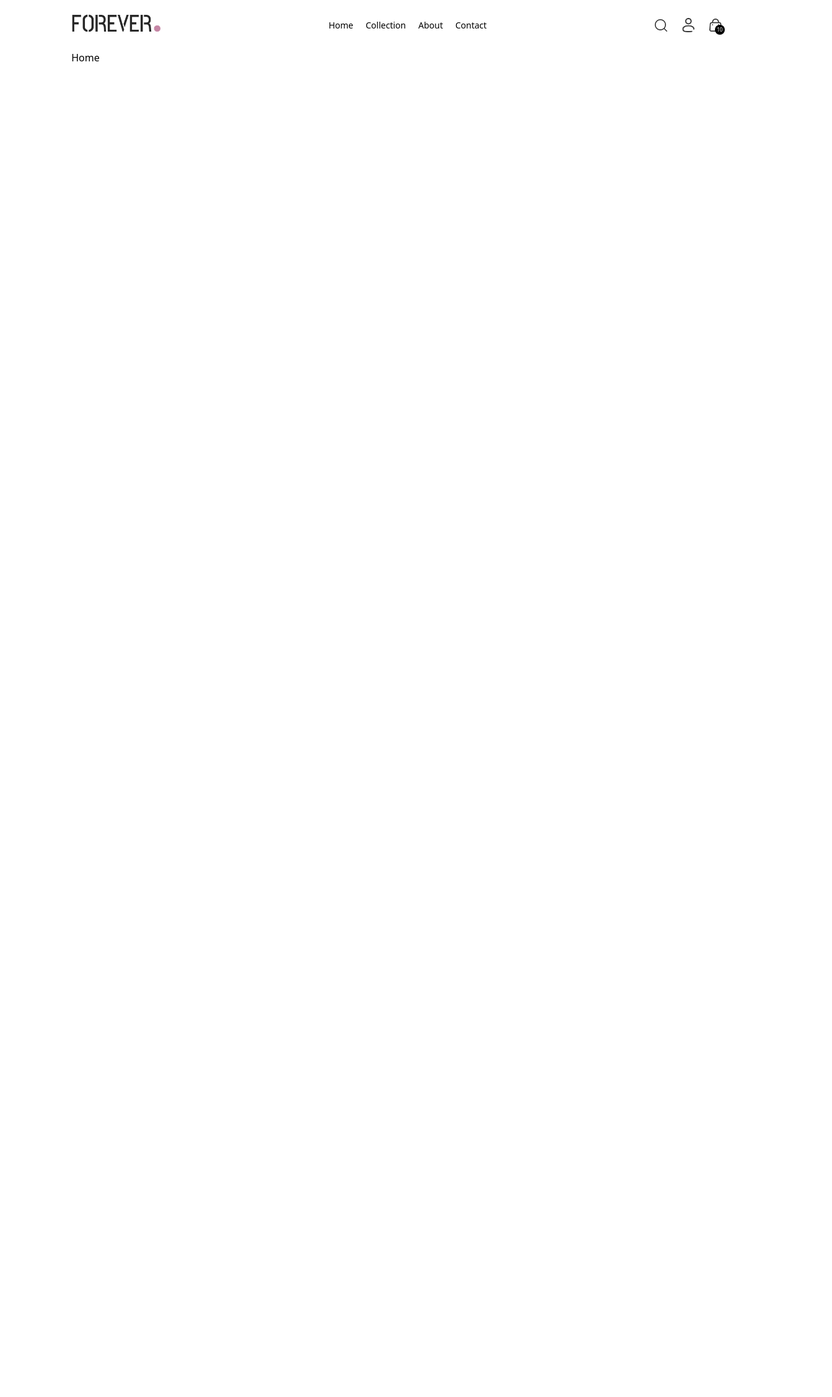
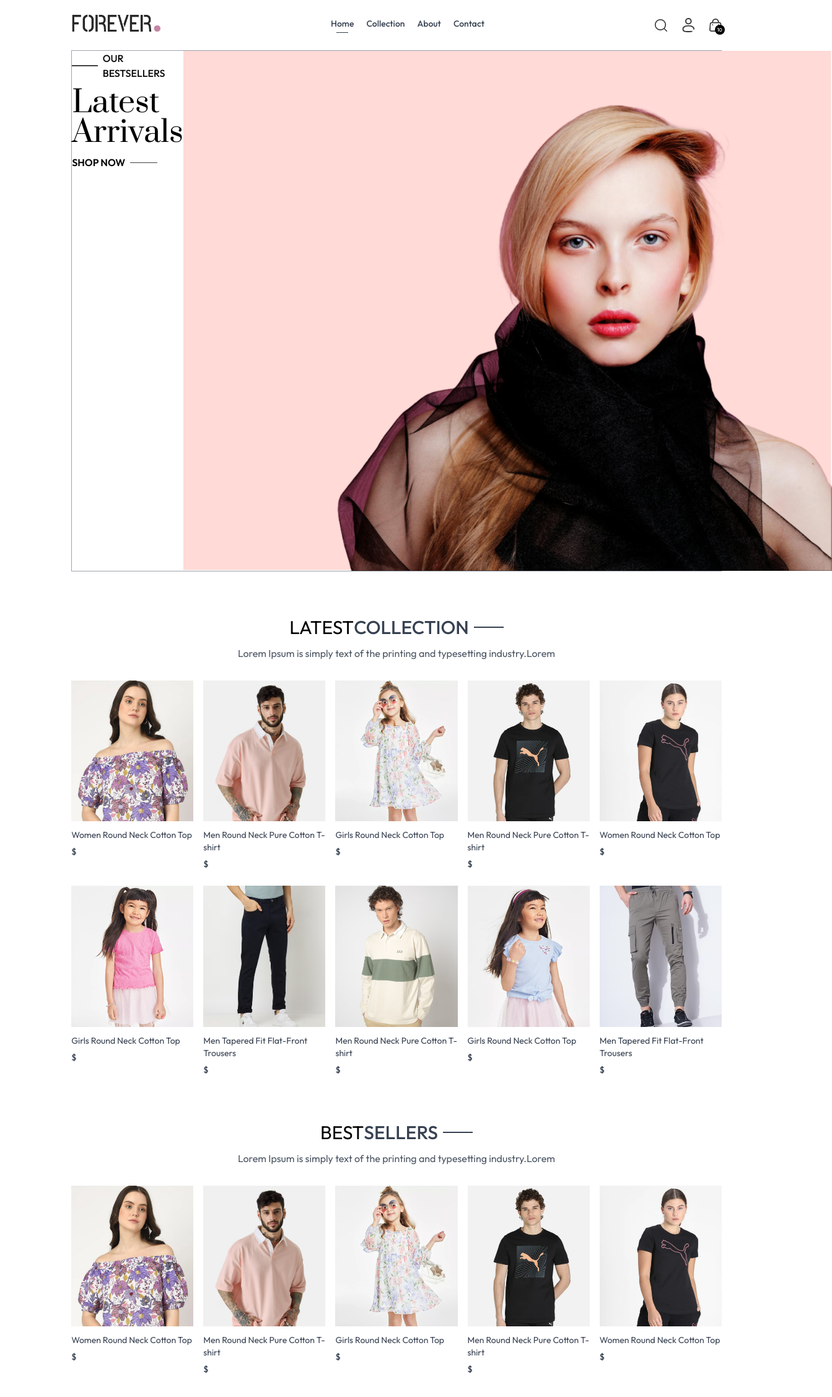
Before and after one commit to prasaman/E-commerce-app, a React (Vite) app in the folder frontend/: page / in a window 1280 px wide. Shown: the top 2254 px of the page at 62% size, 1343 px wide, since content can reach past the window. Before the commit the page ends 800 px from the top, so only its background shows below. Built offline with nearby package versions, Linux system fonts and the light colour scheme.

Commit message:
introduction of the additional components

```diff
--- /dev/null
+++ b/frontend/src/components/BestSeller.jsx
@@ -0,0 +1,37 @@
+import React, { useContext, useEffect,useState } from 'react'
+import { ShopContext } from '../context/ShopContext'
+import ProductItem from './ProductItem';
+import Title from './Title';
+
+const BestSeller = () => {
+    const {products} = useContext(ShopContext);
+    const [bestSeller,setBestSeller] = useState([])
+
+    useEffect(() => {
+        const bestProduct = products.filter((item)=>(item.bestseller))
+        setBestSeller(bestProduct.slice(0,5))
+    },[products])
+  return (
+    <div className='my-10'>
+<div className='text-center text-3xl py-8 '>
+    <Title text1 ={'BEST'} text2 ={'SELLERS'}></Title>
+    <p className='w-3/4 m-auto text-xs sm:text-sm md:text-base text-gray-600'>
+     Lorem Ipsum is simply text of the printing and typesetting industry.Lorem
+
+    </p>
+</div>
+<div className='grid grid-cols-2 sm:grid-cols-3 md:grid-cols-4 lg:grid-cols-5 gap-4 gap-y-6'>
+{
+    bestSeller.map((item,index) =>(
+
+        <ProductItem key = {index} id={item._id}  name={item.name} image= {item.image} price={item.price} />
+    ))
+}
+
+</div>
+
+    </div>
+  )
+}
+
+export default BestSeller
--- /dev/null
+++ b/frontend/src/components/Hero.jsx
@@ -0,0 +1,26 @@
+import React from 'react'
+import { assets } from '../assets/assets'
+
+const Hero = () => {
+  return (
+    <div className='flex flex-col sm:flex-row border border-gray-400'>
+       {/* Hero left side */}
+<div className='w-full sm:w-1/2 flex items-center justify-center py-10 sm:py-0'></div>
+<div className='text-[#414141'>
+    <div className='flex items-center gap-2'>
+        <p className='w-8 md:w-11 h-[2px] bg-[#414141]'></p>
+        <p className='font-medium text-sm md:text-base '>OUR BESTSELLERS </p>
+    </div>
+    <h1 className='prata-regular text-3xl sm:py-3 lg:text-5xl leading-relaxed'>Latest Arrivals</h1>
+    <div className='flex items-center gap-2'>
+        <p className='font-semibold text-sm md:text-base'> SHOP NOW</p>
+        <p className='w-8 md:w-11 h-[1px] bg-[#414141]'></p>
+    </div>
+</div>
+{/** Hero Right Side */}
+<img src ={assets.hero_img} />
+    </div>
+  )
+}
+
+export default Hero
--- /dev/null
+++ b/frontend/src/components/LatestCollection.jsx
@@ -0,0 +1,41 @@
+import React, { useContext, useState,useEffect } from 'react'
+//import { products } from '../assets/assets'
+import { ShopContext } from '../context/ShopContext'
+import Title from './Title'
+import ProductItem from './ProductItem'
+const LatestCollection = () => {
+
+
+
+    const {products} = useContext(ShopContext)
+    const [latestProducts,setLatestProducts] = useState([])
+    useEffect(() =>{
+
+      setLatestProducts(products.slice(0,10))
+    },[products])
+
+  return (
+    <div className='my-10'>
+        <div className='text-center py-8 text-3xl'>
+            <Title  text1 = {'LATEST'} text2 = {'COLLECTION'}/>
+            <p className='w-3/4 m-auto text-xs sm:text-sm md:text-base text-gray-600'>
+            Lorem Ipsum is simply text of the printing and typesetting industry.Lorem
+            </p>
+        </div>
+        {/* Rendering Products */}
+        <div className='grid grid-cols-2 sm:grid-cols-3 md:grid-cols-4 lg:grid-cols-5 gap-4 gap-y-6'>
+
+          {
+            latestProducts.map((items,index)=>(
+
+              <ProductItem key = {index} id= {items._id} image = {items.image} name = {items.name} price ={items.price}
+               />
+            ))
+          }
+        </div>
+
+    </div>
+  )
+}
+
+export default LatestCollection
--- a/frontend/src/components/Navbar.jsx
+++ b/frontend/src/components/Navbar.jsx
@@ -7,25 +7,25 @@ const Navbar = () => {
   return (
     <div className='flex items-center justify-between py-5 font-medium'>
     <img src = {assets.logo} className = 'w-36' alt = "" />
-    <ul className='hidden sm:flex gap-5 text-sm text-gray- 700 hidden'>
+    <ul className='hidden sm:flex gap-5 text-sm text-gray-700 '>
     <NavLink to  ='/' className='flex flex-col items-center gap-1'>
         <p>Home</p>
-        <hr className='w-2/4 border-none h-[1.5px] bg-gray- 700 hidden' />
+        <hr className='w-2/4 border-none h-[1.5px] bg-gray-700 hidden' />
     </NavLink>
 
      <NavLink to  ='/collection' className='flex flex-col items-center gap-1'>
         <p>Collection</p>
-        <hr className='w-2/4 border-none h-[1.5px] bg-gray- 700 hidden' />
+        <hr className='w-2/4 border-none h-[1.5px] bg-gray-700 hidden' />
     </NavLink>
 
      <NavLink to  ='/about' className='flex flex-col items-center gap-1'>
         <p>About</p>
-        <hr className='w-2/4 border-none h-[1.5px] bg-gray- 700 hidden' />
+        <hr className='w-2/4 border-none h-[1.5px] bg-gray-700 hidden' />
     </NavLink>
 
      <NavLink to  ='/contact' className='flex flex-col items-center gap-1'>
         <p>Contact</p>
-        <hr className='w-2/4 border-none h-[1.5px] bg-gray- 700 hidden' />
+        <hr className='w-2/4 border-none h-[1.5px] bg-gray-700 hidden' />
     </NavLink>
     </ul>
 
@@ -63,10 +63,10 @@ const Navbar = () => {
 
         </div>
 
-        <NavLink onClick = {() => setVisible(false)}  className='py-2 p1-6 border '  to ='/'>Home</NavLink >
-        <NavLink onClick = {() => setVisible(false)} className='py-2 p1-6 border ' to ='/collection'>Collection</NavLink >
-        <NavLink onClick = {() => setVisible(false)} className='py-2 p1-6 border ' to ='/about'>About</NavLink >
-        <NavLink onClick = {() => setVisible(false)} className='py-2 p1-6 border ' to ='/contact'>Contact</NavLink >
+        <NavLink onClick = {() => setVisible(false)}  className='py-2 pl-6 border '  to ='/'>Home</NavLink >
+        <NavLink onClick = {() => setVisible(false)} className='py-2 pl-6 border ' to ='/collection'>Collection</NavLink >
+        <NavLink onClick = {() => setVisible(false)} className='py-2 pl-6 border ' to ='/about'>About</NavLink >
+        <NavLink onClick = {() => setVisible(false)} className='py-2 pl-6 border ' to ='/contact'>Contact</NavLink >
 
     </div>
     </div>
--- /dev/null
+++ b/frontend/src/components/ProductItem.jsx
@@ -0,0 +1,22 @@
+import React, { useContext } from 'react'
+import { ShopContext } from '../context/ShopContext'
+import {Link } from 'react-router-dom'
+
+
+const ProductItem = ({id,image,name,price}) => {
+const {currency} = useContext(ShopContext)
+
+  return (
+    <Link className='text-gray-700 cursor-pointer' to ={ `/product/${id}`}>
+
+        <div className='overflow-hidden'>
+<img className='hover:scale-110 transition ease-in-out' src = {image[0]} alt = ""/>
+
+        </div>
+        <p className='pt-3 pb-1 text-sm'>{name}</p>
+        <o className='text-sm font-medium'>{currency}</o>
+    </Link>
+  )
+}
+
+export default ProductItem
--- /dev/null
+++ b/frontend/src/components/Title.jsx
@@ -0,0 +1,15 @@
+import React from 'react'
+
+const Title = ({text1,text2}) => {
+  return (
+    <div className='inline-flex gap-2 items-center mb-3'>
+    <p className='txt-gray-500'>{text1}
+    <span className='text-gray-700 font-medium'>{text2}</span>
+    </p>
+    <p className='w-8 sm:w-12 h-[1px] sm:h-[2px] bg-gray-700'></p>
+
+   </div>
+  )
+}
+
+export default Title
--- /dev/null
+++ b/frontend/src/context/ShopContext.jsx
@@ -0,0 +1,24 @@
+import { createContext } from "react";
+import {products} from '../assets/assets'
+
+export const ShopContext = createContext();
+const ShopContextProvider = (props) =>
+{
+
+    const currency = '$';
+    const delivery_fee = 10;
+
+
+    const value = {
+        products,currency,delivery_fee
+
+    }
+    return (
+        <ShopContext.Provider value = {value}>
+            {props.children}
+
+            </ShopContext.Provider>
+    )
+}
+
+export default ShopContextProvider
--- a/frontend/src/index.css
+++ b/frontend/src/index.css
@@ -1,3 +1,32 @@
+@import url('https://fonts.googleapis.com/css2?family=Outfit:wght@100..900&family=Prata&display=swap');
+
 @tailwind base;
 @tailwind component;
 @tailwind utilities;
+
+
+
+a.active hr{
+display:block;
+}
+
+*{
+
+  font-family: Outfit;
+}
+
+
+.prata-regular {
+  font-family: "Prata", serif;
+  font-weight: 400;
+  font-style: normal;
+}
+
+
+@media(max-width:640px)
+{
+a.active{
+  background-color: black;
+  color:white;
+}
+}
--- a/frontend/src/main.jsx
+++ b/frontend/src/main.jsx
@@ -3,9 +3,14 @@ import { createRoot } from 'react-dom/client'
 import './index.css'
 import App from './App.jsx'
 import { BrowserRouter } from 'react-router-dom'
+import ShopContextProvider from './context/ShopContext.jsx'
 
 createRoot(document.getElementById('root')).render(
   <BrowserRouter>
+
+  <ShopContextProvider>
     <App />
+    </ShopContextProvider>
+
   </BrowserRouter>,
 )
--- a/frontend/src/pages/Home.jsx
+++ b/frontend/src/pages/Home.jsx
@@ -1,8 +1,15 @@
 import React from 'react'
-
+import Hero from '../components/Hero'
+import LatestCollection from '../components/LatestCollection'
+import BestSeller from '../components/BestSeller'
 const Home = () => {
   return (
-    <div>Home</div>
+    <div>
+
+      <Hero />
+      <LatestCollection />
+      <BestSeller />
+    </div>
   )
 }
 
```
